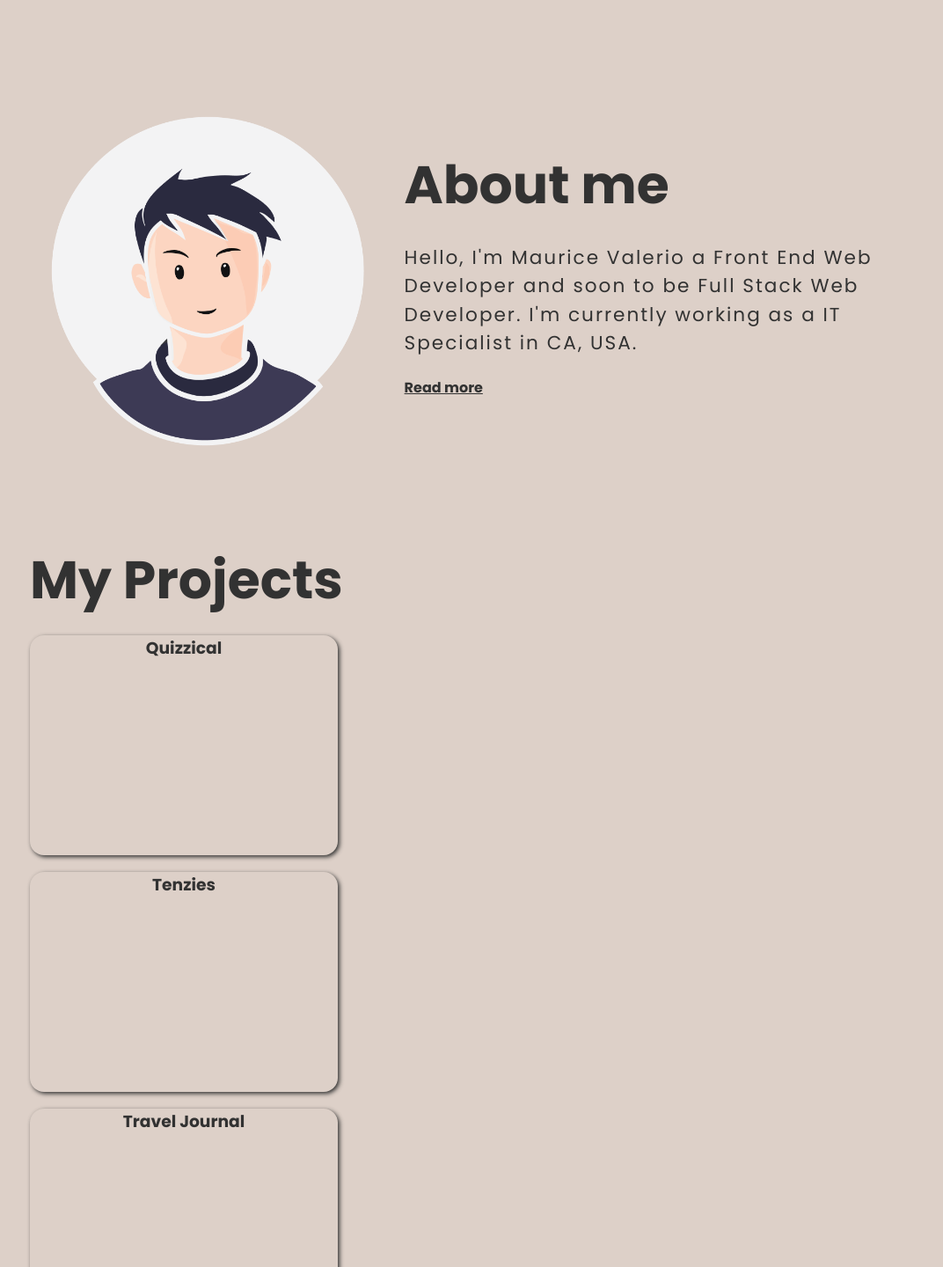
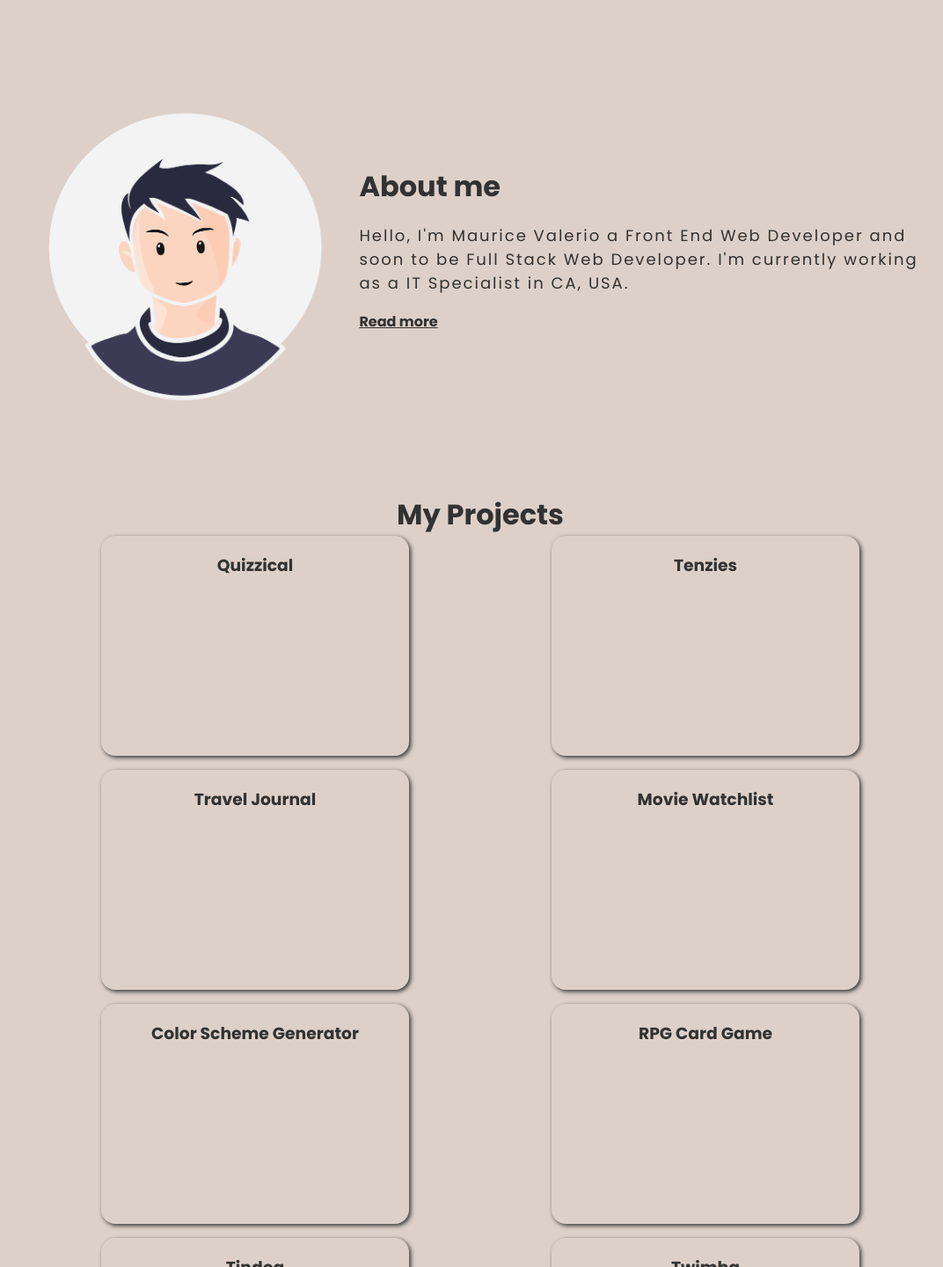
Before and after one commit to mauricevalerio/portfolio, a React (Vite) app: page / in a window 1280 px wide. Shown: the part 530-1970 px from the top of the page at 88% size, without its empty margins (94-1166 px from the left). Built offline with nearby package versions, Linux system fonts and the light colour scheme.

Commit message:
Updated about me and my projects
Fix layout of both about me and my projects using flexbox and grid.

```diff
--- a/src/components/AboutMe.css
+++ b/src/components/AboutMe.css
@@ -16,7 +16,11 @@
     display: block;
 }
 
-@media (width >=768px) {
+.avatar-image {
+    width: 100%;
+}
+
+@media (width >=1024px) {
     section#about-me {
         display: flex;
         align-items: center;
@@ -26,10 +30,10 @@
 
     .avatar-image {
         order: -1;
-        max-width: 40%;
+        max-width: 35%;
     }
 
     .about-me-text p {
-        font-size: 1.35rem;
+        font-size: 1.125rem;
     }
 }
--- a/src/components/AboutMe.jsx
+++ b/src/components/AboutMe.jsx
@@ -32,7 +32,7 @@ function AboutMe() {
                         {readMore ? 'Read more' : 'Read less'}
                 </span>
             </div>
-            <img src={avatarImage} alt="Avatar Image" className='avatar-image'/>
+            <img src={avatarImage} alt='Avatar Image' className='avatar-image'/>
         </section>
     )
 }
--- a/src/components/Hero.css
+++ b/src/components/Hero.css
@@ -10,7 +10,7 @@ div.hero-image {
     width: 100%;
 }
 
-@media (width >=768px) {
+@media (width >=1024px) {
     section#hero {
         display: flex;
         align-items: center;
--- a/src/components/ProjectItem.css
+++ b/src/components/ProjectItem.css
@@ -1,10 +1,11 @@
 .project-item-container {
-    max-width: 350px;
+    width: 350px;
     height: 250px;
     background: #DDD0C8;
     border-radius: 16px;
     margin-bottom: 1em;
     box-shadow: 2px 2px 5px #323232;
+    justify-self: center;
 }
 
 h3 {
--- a/src/components/Projects.css
+++ b/src/components/Projects.css
@@ -0,0 +1,8 @@
+h2.projects-header {
+    text-align: center;
+}
+
+div.project-container {
+    display: grid;
+    grid-template: repeat(auto-fit, minmax(250px, 1fr)) / repeat(auto-fit, minmax(350px, 1fr));
+}
--- a/src/components/Projects.jsx
+++ b/src/components/Projects.jsx
@@ -12,11 +12,11 @@ function Projects() {
     })
 
     return (
-        <section id="projects" className="padding">
-            <h2>
-                <span className="primary-color">My Projects</span>
-            </h2>
-            {projectItemElements}
+        <section id='projects' className='padding'>
+            <h2 className='projects-header primary-color'>My Projects</h2>
+            <div className='project-container'>
+                {projectItemElements}
+            </div>
         </section>
     )
 }
--- a/src/index.css
+++ b/src/index.css
@@ -17,13 +17,13 @@ section.padding {
 h1 {
   margin: 0;
   font-size: 3rem;
-  font-size: clamp(48px, 10vw, 70px)
+  font-size: clamp(48px, 50%, 65px)
 }
 
 h2 {
   margin: 0;
   font-size: 2.5rem;
-  font-size: clamp(32px, 5vw, 60px)
+  font-size: clamp(32px, 50%, 55px)
 }
 
 .primary-color {
```
